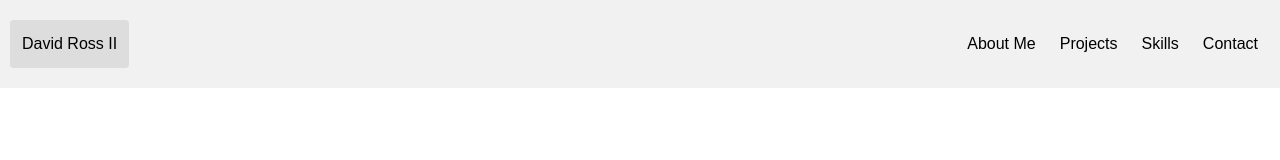
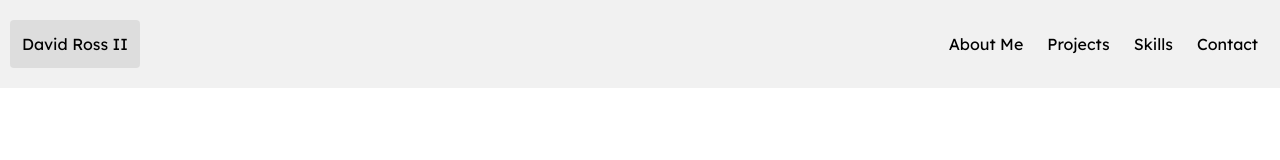
Before and after one commit to dross365/portfolio_website, a plain HTML site: page index.html in a window 1280 px wide. Drawn offline with Linux system fonts and the light colour scheme.

```diff
--- a/style.css
+++ b/style.css
@@ -1,11 +1,17 @@
+@import url('https://fonts.googleapis.com/css2?family=Lexend+Deca:wght@100..900&display=swap');
+
 * {
   margin: 0;
   padding: 0;
-  font-family: Arial, Helvetica, sans-serif;
 }
 
 html {
   font-size: 16px;
+  scroll-behavior: smooth;
+  font-family: "Lexend Deca", sans-serif;
+  font-optical-sizing: auto;
+  font-weight: 400;
+  font-style: normal;
 }
 
 header {
```
Also changed, not shown: assets/chatgpt_img.PNG (added), assets/chatgpt_img2.PNG (added), assets/gmail.png (added), assets/linkedin.png (added), assets/profile-photo.jpg (added), assets/skills/cloud-computing.png (added), assets/skills/css-3.png (added), assets/skills/database-storage.png (added), assets/skills/github.png (added), assets/skills/html-5.png (added), assets/skills/js.png (added), assets/skills/nodejs.png (added), assets/skills/physics.png (added), 2 other files.
